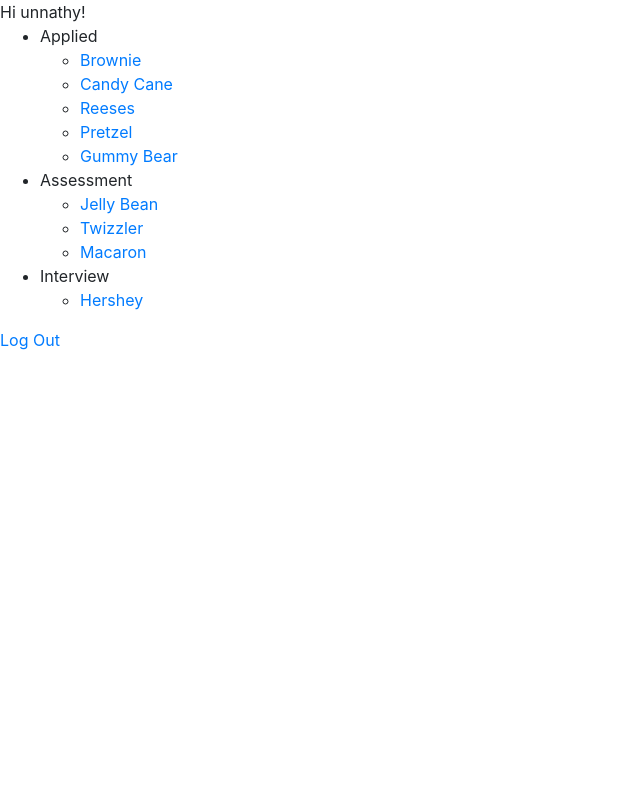
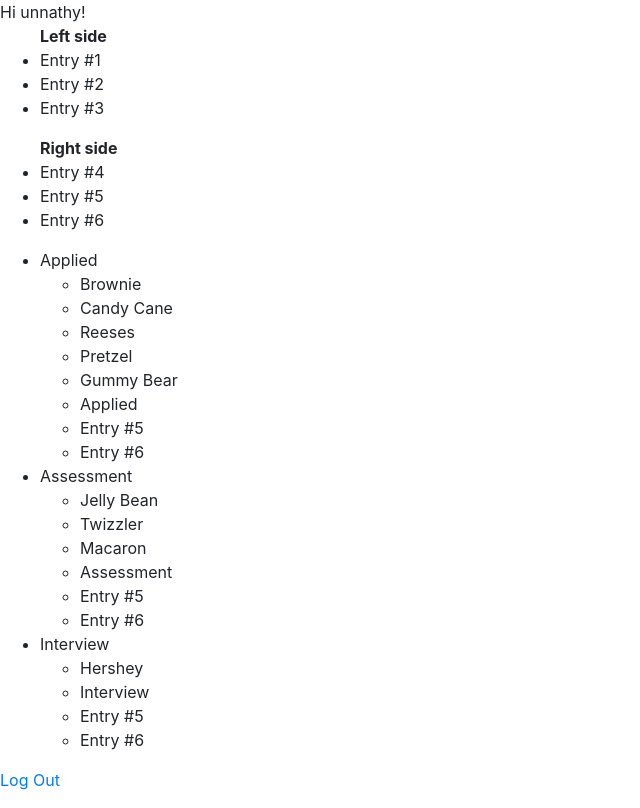
Before and after one commit to unnathynellutla/jobboard, a Django app: page /jobboard/ in a window 1280 px wide. Shown: the whole page, without its empty margins (0-640 px from the left). Before the commit the page ends 350 px from the top, so only its background shows below. Run offline with Django 4.2, Linux system fonts and the light colour scheme; a user stored in the database is signed in; data comes from the database, SQL or seed files in the repository; some libraries are stand-ins or nearby versions.

Commit message:
first commit

```diff
--- /dev/null
+++ b/django-env/pyvenv.cfg
@@ -0,0 +1,3 @@
+home = /Library/Frameworks/Python.framework/Versions/3.9/bin
+include-system-site-packages = false
+version = 3.9.0
--- a/jobboard/templates/jobboard/index.html
+++ b/jobboard/templates/jobboard/index.html
@@ -10,6 +10,44 @@
             <link rel="stylesheet" href="{% static 'css/bootstrap.css' %}">
             <script src="https://code.jquery.com/jquery-3.6.0.js"></script>
             <script src="https://code.jquery.com/ui/1.13.0/jquery-ui.js"></script>
+        </head>
+        <body>
+            <ul id="sortable1" class="connectedSortable"><b>Left side</b>
+                <!--<?php echo $column1; ?>-->
+              <li id="entry_1" class="ui-state-default">Entry #1</li>
+              <li id="entry_2" class="ui-state-default">Entry #2</li>
+              <li id="entry_3" class="ui-state-default">Entry #3</li>
+            </ul>
+
+            <ul id="sortable2" class="connectedSortable"><b>Right side</b>
+              <!--<?php echo $column2; ?>-->
+              <li id="entry_4" class="ui-state-default">Entry #4</li>
+              <li id="entry_5" class="ui-state-default">Entry #5</li>
+              <li id="entry_6" class="ui-state-default">Entry #6</li>
+            </ul>
+            <ul>
+                {% for stage in latest_stage_list %}
+                    <li><a>{{ stage.stage_title }}</a>
+                        <ul id = "{{ stage.stage_title }}" class="connectedSortable">
+                            {% for posting in stage.ordered_posting_set %}
+                                <li  id = "{{ posting.job_title }}" class="ui-state-default">{{ posting.job_title}}</a></li>
+                             {% endfor %}
+                            <li id="entry_4" class="ui-state-default">{{ stage.stage_title }}</li>
+                            <li id="entry_5" class="ui-state-default">Entry #5</li>
+                            <li id="entry_6" class="ui-state-default">Entry #6</li>
+                        </ul>
+                    </li>
+                {% endfor %}
+            </ul>
+
+        <p><a href="{% url 'logout' %}">Log Out</a></p>
+
+     </body>
+{% else %}
+<p>You are not logged in</p>
+<a href="/accounts/login/">Log In</a>
+{% endif %}
+</html>
 
 {% block extrajavascript %}
 
@@ -22,45 +60,21 @@
 
 // Make our ordered list with a class of example sortable.
 // onDrop (reorder item) make a JSON representation of the list and POST the JSON to the current page
-            var group = $( '.connectedSortable' ).sortable({
+var group = $("#Applied, #Assessment, #Interview" ).sortable({
         connectWith: '.connectedSortable',
         delay: 500,
-                    onDrop: function ($item, container, _super) {
-                        var data = group.sortable("serialize").get();
-                        var jsonString = JSON.stringify(data, null, ' ');
-                        _super($item, container);
+        update: function () {
+            var data = $("#Applied" ).sortable("serialize");
+            var jsonString = JSON.stringify(data);
+            document.write(jsonString);
             $.ajax({
                         type: "POST",
                         data: jsonString,
-                                      url: "http://localhost:8000/jobboard/"
+                        url: "index.html"
                     });
         },
 });
-            });
+}).disableSelection();
 </script>
 
 {% endblock %}
-        </head>
-        <body>
-              <ul>
-                {% for stage in latest_stage_list %}
-                    <li><a>{{ stage.stage_title }}</a>
-                        <div class="list">
-                        </div>
-                        <ul  class="connectedSortable">
-                        {% for posting in stage.ordered_posting_set %}
-                            <li  id = "{{ posting.job_title}}" class="ui-state-default"><a href="{% url 'jobboard:edit_post' posting.id %}">{{ posting.job_title}}</a></li>
-                        {% endfor %}
-                        </ul>
-                    </li>
-                {% endfor %}
-                <script  src="{% static 'function.js' %}"></script>
-                </ul>
-
-        <p><a href="{% url 'logout' %}">Log Out</a></p>
-     </body>
-{% else %}
-<p>You are not logged in</p>
-<a href="/accounts/login/">Log In</a>
-{% endif %}
-</html>
--- a/jobboard/views.py
+++ b/jobboard/views.py
@@ -10,7 +10,7 @@
 
 @login_required
 def index(request):
-    if request.method == "POST" and request.is_ajax():
+    if request.method == "POST":
         try:
             # Parse the JSON payload
           data = json.loads(request.body)[0]
--- a/mysite/settings.py
+++ b/mysite/settings.py
@@ -140,6 +140,7 @@
     'django.contrib.sessions',
     'django.contrib.messages',
     'django.contrib.staticfiles',
+    'crispy_forms'
 
 ]
 
```
Also changed, not shown: 14 other files. Lines whose indentation alone changed are shown as unchanged.
